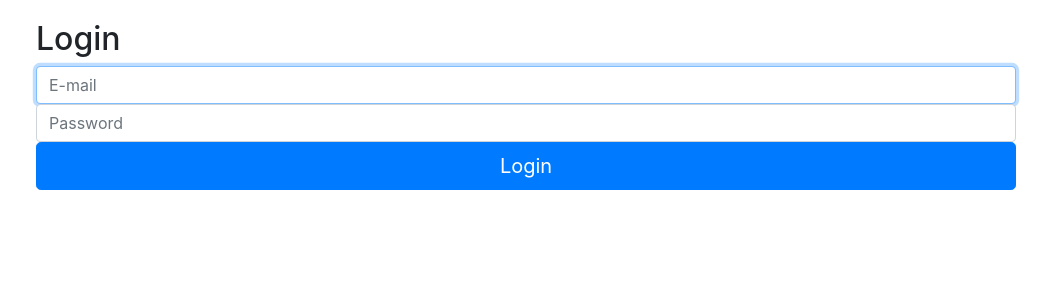
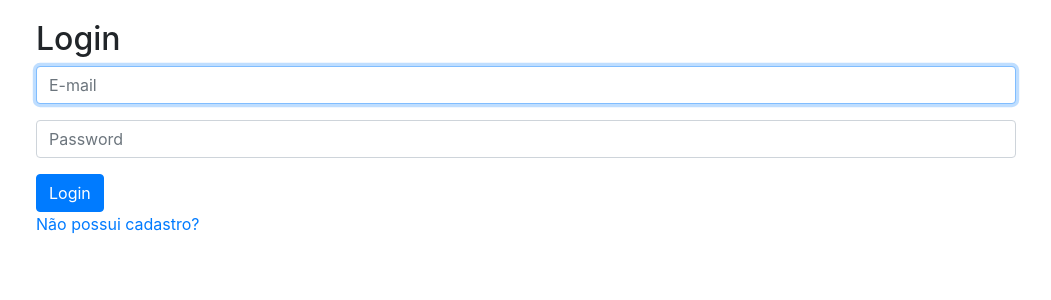
Before and after one commit to gcoutinho2/movies-dot-com, an Angular app: page /login in a window 1280 px wide. Shown: the top 300 px of the page, without its empty margins (114-1165 px from the left). Built offline with nearby package versions, Linux system fonts and the light colour scheme.

Commit message:
Autenticando rota usando RouterStateSnap e ActivatedRouteSnap, alterado formulario de login

```diff
--- a/src/app/app.component.html
+++ b/src/app/app.component.html
@@ -6,7 +6,7 @@
   <div class="collapse navbar-collapse" id="navbarNav">
     <ul class="navbar-nav">
       <li class="nav-item">
-        <a class="nav-link" routerLink="/login" routerLinkActive="active"> Login <span class="sr-only">(current)</span></a>
+        <a class="nav-link" *ngIf="isViewMenu" (click)="logout()" > Logout <span class="sr-only">(current)</span></a>
       </li>
       <li class="nav-item">
         <a class="nav-link" routerLink="/movies" routerLinkActive="active">Movies</a>
--- a/src/app/app.component.ts
+++ b/src/app/app.component.ts
@@ -18,4 +18,8 @@ export class AppComponent {
   ngOnInit() {
     this.authService.menuViewEmitter.subscribe((show => this.isViewMenu = show));
   }
+
+  logout() {
+    this.authService.logout();
+  }
 }
--- a/src/app/app.module.ts
+++ b/src/app/app.module.ts
@@ -6,10 +6,11 @@ import { RouterModule } from '@angular/router';
 import { BsDropdownModule } from 'ngx-bootstrap/dropdown';
 import { ModalModule } from 'ngx-bootstrap/modal';
 import { TooltipModule } from 'ngx-bootstrap/tooltip';
-import { AppRoutingModule } from './app-routing.module';
+import { AppRoutingModule } from './app.routing.module';
 import { AppComponent } from './app.component';
 import { AuthService } from './login/auth.service';
 import { LoginComponent } from './login/login.component';
+import { AuthGuard } from './guards/auth.guard';
 
 
 @NgModule({
@@ -27,7 +28,7 @@ import { LoginComponent } from './login/login.component';
     RouterModule,
     AppRoutingModule,
   ],
-  providers: [AuthService],
+  providers: [AuthService, AuthGuard],
   bootstrap: [AppComponent]
 })
 export class AppModule { }
--- /dev/null
+++ b/src/app/guards/auth.guard.ts
@@ -0,0 +1,29 @@
+import { Injectable } from '@angular/core';
+import { CanActivate, ActivatedRouteSnapshot, RouterStateSnapshot, Router } from '@angular/router';
+import { Observable } from 'rxjs';
+import { AuthService } from '../login/auth.service';
+
+@Injectable({
+  providedIn: 'root'
+})
+export class AuthGuard implements CanActivate {
+
+  constructor(
+    private authService: AuthService,
+    private router: Router
+  ) { }
+
+  canActivate(
+    route: ActivatedRouteSnapshot,
+    state: RouterStateSnapshot
+  ) : Observable<boolean> | boolean {
+
+    if(this.authService.userAuthenticated()) {
+      return true;
+    }
+
+    this.router.navigate(['/login']);
+    return false;
+
+  }
+}
--- a/src/app/login/auth.service.ts
+++ b/src/app/login/auth.service.ts
@@ -24,20 +24,28 @@ export class AuthService {
 
       this.router.navigate(['/movies'])
     } else {
-      this.isAuthenticatedUser = false;
-
-      this.menuViewEmitter.emit(false);
+      this.logout();
 
       alert('Usuário/senha inválidos');
     }
   }
 
+  logout() {
+    this.isAuthenticatedUser = false;
+    this.menuViewEmitter.emit(false);
+    this.router.navigate(['/login']);
+  }
+
   getUser() {
     return {
       name: 'Zé',
-      email: 'user@email.com',
-      password: '12345'
+      email: 'a',
+      password: 'a'
     }
+  }
+
+  userAuthenticated() {
+    return this.isAuthenticatedUser;
   }
 
 
--- a/src/app/login/login.component.html
+++ b/src/app/login/login.component.html
@@ -1,9 +1,16 @@
 
-<div class="wrapper">
-  <form class="form-signin">
-    <h2 class="form-signin-heading">Login</h2>
+<form>
+  <h2 class="form-signin-heading">Login</h2>
+  <div class="form-group">
     <input [(ngModel)]="user.email" type="text" class="form-control" name="username" placeholder="E-mail" required="" autofocus="" />
-    <input [(ngModel)]="user.password" type="password" class="form-control" name="password" placeholder="Password" required=""/>
-    <button class="btn btn-lg btn-primary btn-block" type="submit" (click)="login()">Login</button>
-  </form>
-</div>
+  </div>
+  <div class="form-group">
+    <input [(ngModel)]="user.password" type="password" class="form-control" name="password" placeholder="Password" required="" />
+  </div>
+
+  <button type="submit" class="btn btn-primary" (click)="login()">Login</button>
+
+  <div class="form-group">
+      <a [routerLink]="[ '/users/new']">Não possui cadastro?</a>
+  </div>
+</form>
--- a/src/app/users/new/new.component.html
+++ b/src/app/users/new/new.component.html
@@ -1,8 +1,6 @@
-<p>
-Register
-</p>
 
 <form>
+  <h2 class="form-signin-heading">Register</h2>
   <div class="form-group">
     <input type="text" class="form-control" id="name" placeholder="Name">
   </div>
@@ -17,4 +15,8 @@ Register
   </div>
 
   <button type="submit" class="btn btn-primary">Register</button>
+
+  <div class="form-group">
+      <a [routerLink]="[ '/login']">Já tenho cadastro</a>
+  </div>
 </form>
--- a/src/app/users/users.component.html
+++ b/src/app/users/users.component.html
@@ -1,5 +1,2 @@
-<p>
-  users works!
-</p>
 
 <router-outlet></router-outlet>
```
Also changed, not shown: src/app/app.routing.module.ts (renamed from src/app/app-routing.module.ts, +4 -3 lines), src/app/login/login.component.ts (line endings or trailing spaces), 1 other file (tests, documents, lock files or other folders).
